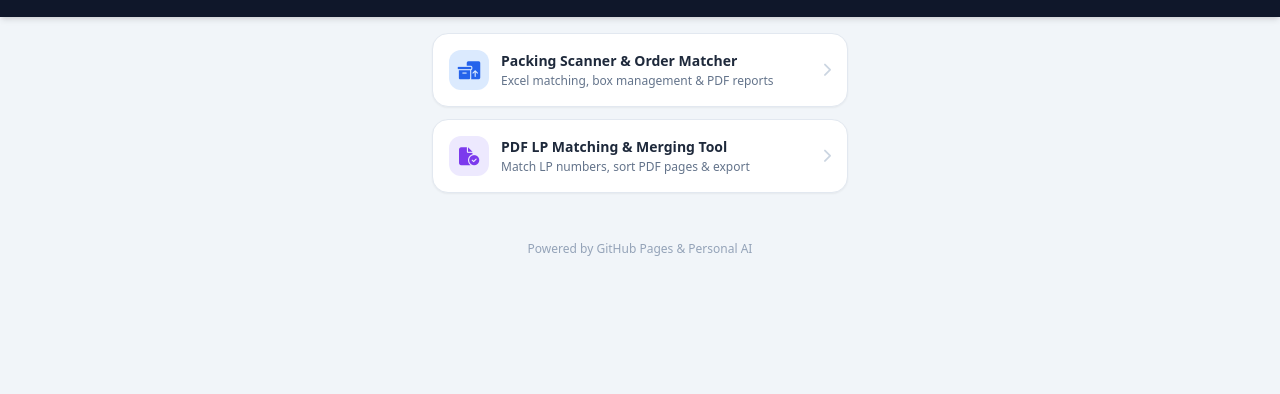
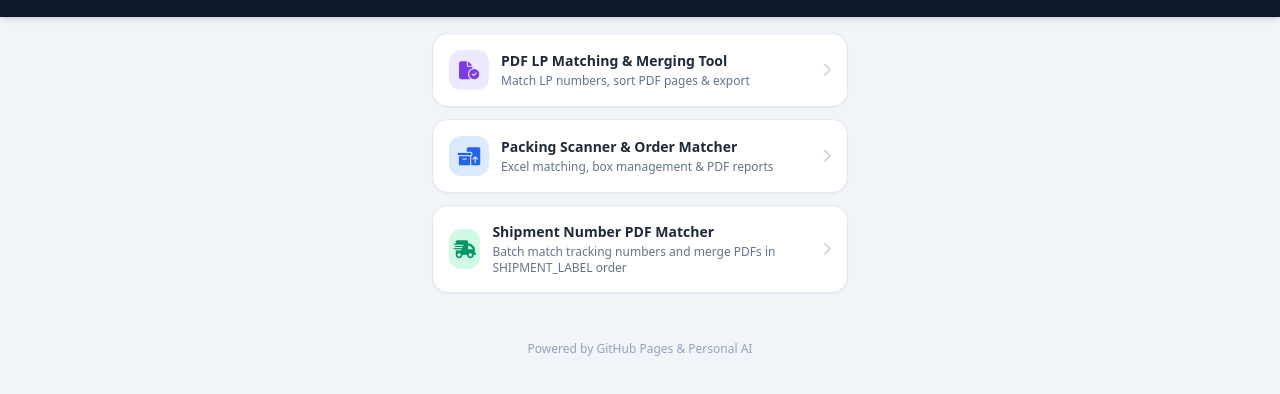
Before and after one commit to Ryen8/work-toolkit, a plain HTML site: page index.html in a window 1280 px wide. Shown: the part 112-506 px from the top of the page. Drawn offline with nearby package versions, Linux system fonts and the light colour scheme.

Commit message:
Add files via upload

```diff
--- a/index.html
+++ b/index.html
@@ -28,7 +28,23 @@
 
     <!-- 工具列表導覽 -->
     <main class="max-w-md mx-auto p-4 space-y-3">
-        <!-- 工具 1：裝箱掃描與單號比對系統 -->
+        <!-- 工具 1：PDF 單號自動配對合併工具 -->
+        <a href="./pdf-lp-matcher.html" class="block bg-white hover:bg-violet-50/50 border border-slate-200 rounded-2xl p-4 shadow-sm transition active:scale-[0.99] group">
+            <div class="flex items-center justify-between">
+                <div class="flex items-center gap-3">
+                    <div class="w-10 h-10 rounded-xl bg-violet-100 text-violet-600 flex items-center justify-center text-lg group-hover:scale-110 transition">
+                        <i class="fa-solid fa-file-circle-check"></i>
+                    </div>
+                    <div>
+                        <h2 class="font-semibold text-slate-800 text-sm">PDF 單號自動配對合併工具</h2>
+                        <p class="text-xs text-slate-500 mt-0.5">LP 單號比對、PDF 頁面配對與合併匯出</p>
+                    </div>
+                </div>
+                <i class="fa-solid fa-chevron-right text-slate-300 text-sm"></i>
+            </div>
+        </a>
+
+        <!-- 工具 2：裝箱掃描與單號比對系統 -->
         <a href="./package-scanner.html" class="block bg-white hover:bg-blue-50/50 border border-slate-200 rounded-2xl p-4 shadow-sm transition active:scale-[0.99] group">
             <div class="flex items-center justify-between">
                 <div class="flex items-center gap-3">
@@ -44,16 +60,16 @@
             </div>
         </a>
 
-        <!-- 工具 2：PDF 單號自動配對合併工具 -->
-        <a href="./pdf-lp-matcher.html" class="block bg-white hover:bg-violet-50/50 border border-slate-200 rounded-2xl p-4 shadow-sm transition active:scale-[0.99] group">
+        <!-- 工具 3：快遞單號 PDF 配對排序工具 -->
+        <a href="./shipment-number-matcher.html" class="block bg-white hover:bg-emerald-50/50 border border-slate-200 rounded-2xl p-4 shadow-sm transition active:scale-[0.99] group">
             <div class="flex items-center justify-between">
                 <div class="flex items-center gap-3">
-                    <div class="w-10 h-10 rounded-xl bg-violet-100 text-violet-600 flex items-center justify-center text-lg group-hover:scale-110 transition">
-                        <i class="fa-solid fa-file-circle-check"></i>
+                    <div class="w-10 h-10 rounded-xl bg-emerald-100 text-emerald-600 flex items-center justify-center text-lg group-hover:scale-110 transition">
+                        <i class="fa-solid fa-truck-fast"></i>
                     </div>
                     <div>
-                        <h2 class="font-semibold text-slate-800 text-sm">PDF 單號自動配對合併工具</h2>
-                        <p class="text-xs text-slate-500 mt-0.5">LP 單號比對、PDF 頁面配對與合併匯出</p>
+                        <h2 class="font-semibold text-slate-800 text-sm">快遞單號 PDF 配對排序工具</h2>
+                        <p class="text-xs text-slate-500 mt-0.5">批量比對 Sendungsnummer，依 SHIPMENT_LABEL 順序合併 PDF</p>
                     </div>
                 </div>
                 <i class="fa-solid fa-chevron-right text-slate-300 text-sm"></i>
@@ -73,7 +89,9 @@
       '裝箱掃描與單號比對系統': ['Packing Scanner & Order Matcher', 'Packscanner & Auftragsabgleich'],
       'Excel 比對、分箱管理與 PDF 報表生成': ['Excel matching, box management & PDF reports', 'Excel-Abgleich, Kartonverwaltung & PDF-Berichte'],
       'PDF 單號自動配對合併工具': ['PDF LP Matching & Merging Tool', 'PDF-LP-Abgleich und Zusammenführung'],
-      'LP 單號比對、PDF 頁面配對與合併匯出': ['Match LP numbers, sort PDF pages & export', 'LP-Nummern abgleichen, PDF-Seiten sortieren & exportieren']
+      'LP 單號比對、PDF 頁面配對與合併匯出': ['Match LP numbers, sort PDF pages & export', 'LP-Nummern abgleichen, PDF-Seiten sortieren & exportieren'],
+      '快遞單號 PDF 配對排序工具': ['Shipment Number PDF Matcher', 'Sendungsnummer-PDF-Abgleich'],
+      '批量比對 Sendungsnummer，依 SHIPMENT_LABEL 順序合併 PDF': ['Batch match tracking numbers and merge PDFs in SHIPMENT_LABEL order', 'Sendungsnummern stapelweise abgleichen und PDFs nach SHIPMENT_LABEL sortieren']
     };
     function setLanguage(lang) {
       if (!['zh','en','de'].includes(lang)) return;
```
